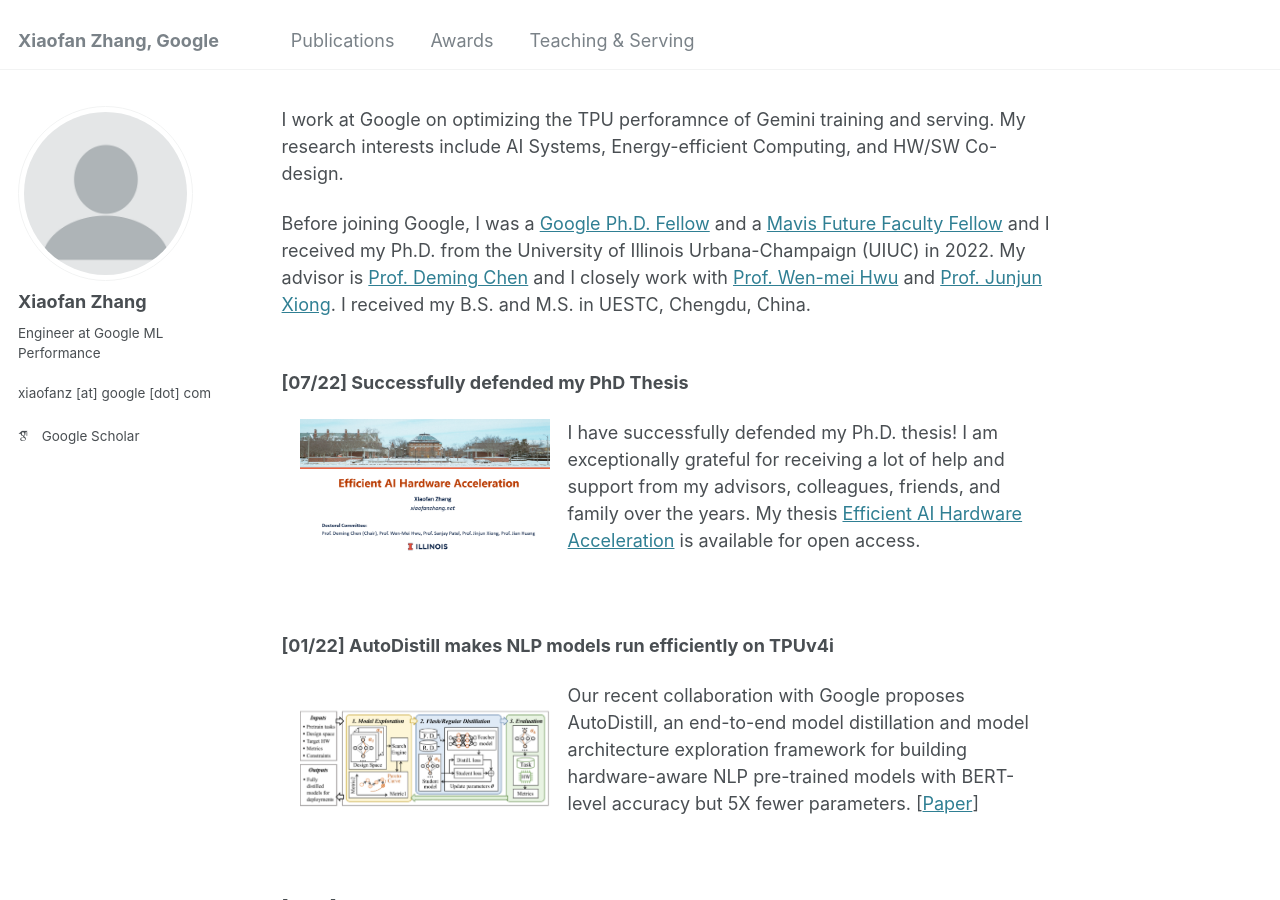
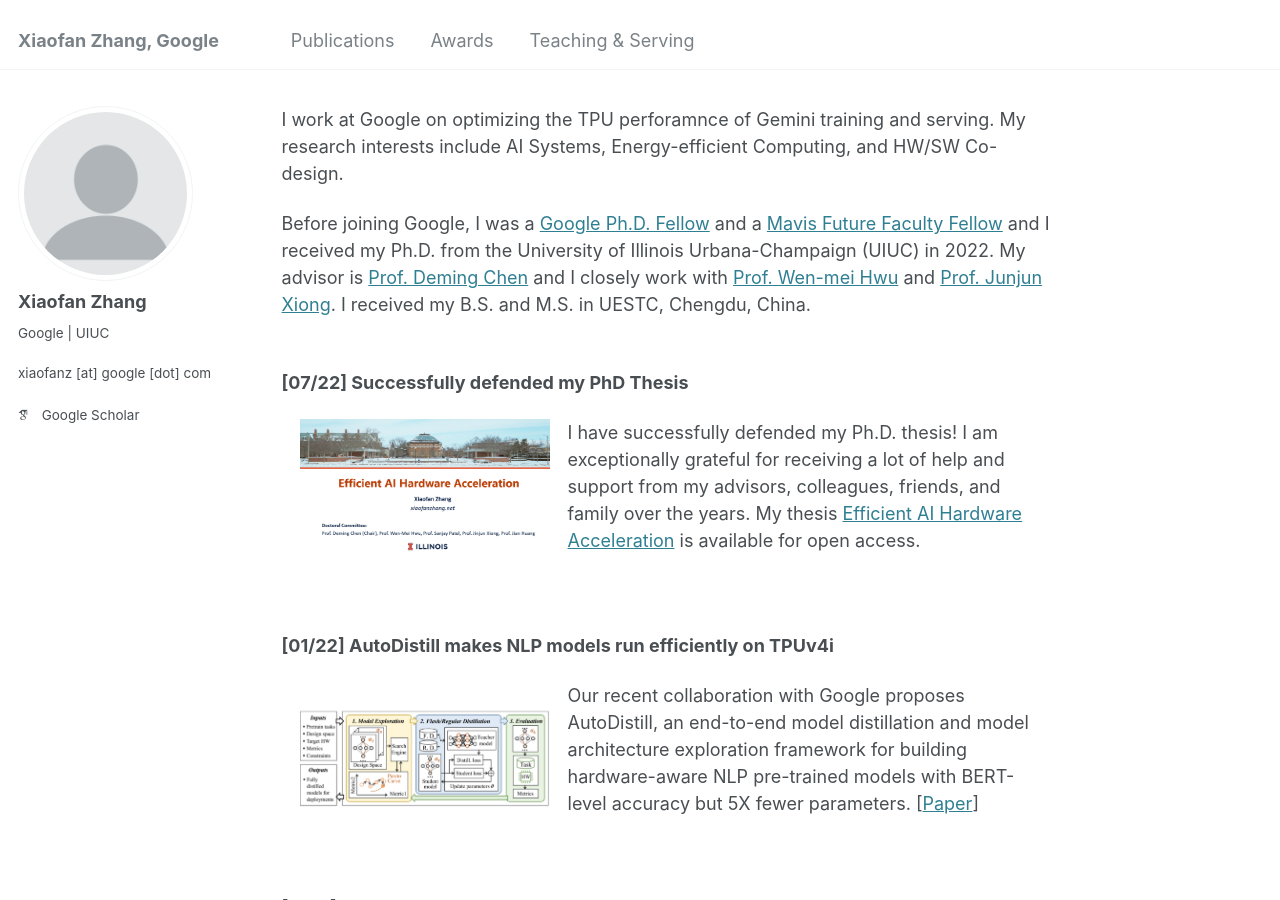
Before and after one commit to TomG008/TomG008.github.io, a Jekyll site: the page built from index.md, in a window 1280 px wide and 900 px high. Built offline with Jekyll 4.4.1, drawn with Linux system fonts in a browser that asks for light colours; some web fonts are replaced; our own code applies the rules of GitHub Pages for plain Markdown files.

Commit message:
Update _config.yml

```diff
--- a/_config.yml
+++ b/_config.yml
@@ -24,7 +24,7 @@ author:
   avatar           : "profile.png"
   name             : "Xiaofan Zhang"
   pronouns         : # example: "she/her"
-  bio              : "Engineer at Google ML Performance<br><br>xiaofanz [at] google [dot] com"
+  bio              : "Google | UIUC<br><br>xiaofanz [at] google [dot] com"
   # location         : "Earth"
   # employer         : #
   # uri              : # URL
```
